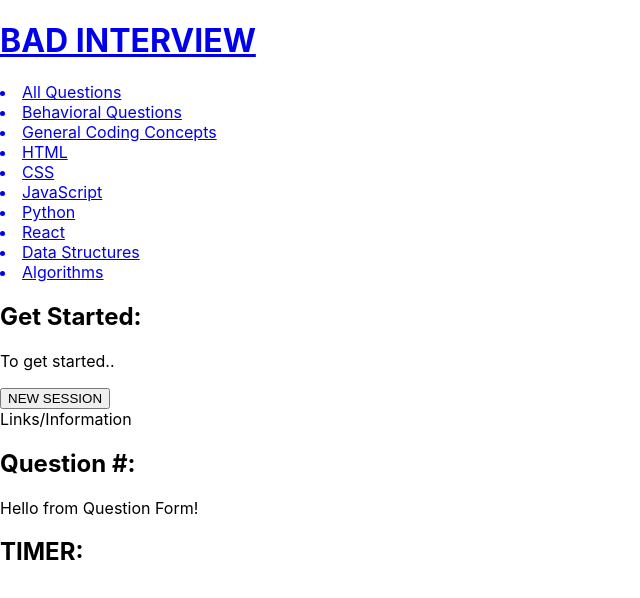
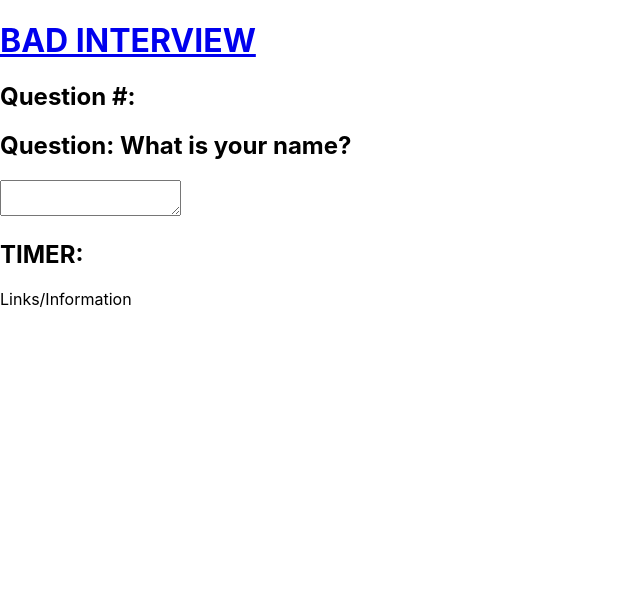
Before and after one commit to BrockPaperScissors/BadInterview, a React (Create React App) app: page /sessions/0 in a window 1280 px wide. Shown: the top 598 px of the page, without its empty margins (0-640 px from the left). Built offline with nearby package versions, Linux system fonts and the light colour scheme.

Commit message:
Restructured components and deleted unused components

```diff
--- a/src/App.js
+++ b/src/App.js
@@ -9,22 +9,40 @@ import {
 	Navigate,
 	Redirect,
 } from 'react-router-dom';
-import Home from './components/Home/Home';
+
 import QuestionSubject from './components/QuestionSubject/QuestionSubject';
 import Session from './components/Session/Session';
 import SessionReview from './components/SessionReview/SessionReview';
+import Nav from './components/Nav/Nav';
+import NewSession from './components/NewSession/NewSession';
+import SessionList from './containers/SessionList';
 
 function App() {
+	let sessionId = '';
 	return (
+		<>
+			{/* <SessionList /> */}
+			<header>
 				<div>
-			<Home />
+					<Link to='/'>
+						<h1>BAD INTERVIEW</h1>
+					</Link>
+				</div>
+			</header>
+			<div>
 				<Routes>
-				{/* <Route path='/' element={<Home />} /> */}
-				<Route path='/questions/:id' element={<QuestionSubject />} />
+					<Route path='/' element={<Nav />}>
+						<Route path='/' element={<NewSession />} />
+						<Route path='/questions/:subject' element={<QuestionSubject />} />
+					</Route>
 					<Route path='/sessions/:id' element={<Session />} />
 					<Route path='/review/session/:id' element={<SessionReview />} />
 				</Routes>
 			</div>
+			<footer>
+				<nav>Links/Information</nav>
+			</footer>
+		</>
 	);
 }
 
--- a/src/components/Home/Home.js
+++ /dev/null
@@ -1,65 +0,0 @@
-import { Link } from 'react-router-dom';
-export default function Home() {
-	const sessionId = '';
-	return (
-		<>
-			<div>
-				<header>
-					<div>
-						<Link to='/'>
-							<h1>BAD INTERVIEW</h1>
-						</Link>
-					</div>
-				</header>
-				<main>
-					<div>
-						<nav>
-							<Link to='/questions'>
-								<li>All Questions</li>
-							</Link>
-							<Link to='/questions/bq'>
-								<li>Behavioral Questions</li>
-							</Link>
-							<Link to='/questions/gcc'>
-								<li>General Coding Concepts</li>
-							</Link>
-							<Link to='/questions/html'>
-								<li>HTML</li>
-							</Link>
-							<Link to='/questions/css'>
-								<li>CSS</li>
-							</Link>
-							<Link to='/questions/javascript'>
-								<li>JavaScript</li>
-							</Link>
-							<Link to='/questions/python'>
-								<li>Python</li>
-							</Link>
-							<Link to='/questions/react'>
-								<li>React</li>
-							</Link>
-							<Link to='/questions/datastructures'>
-								<li>Data Structures</li>
-							</Link>
-							<Link to='/questions/algorithms'>
-								<li>Algorithms</li>
-							</Link>
-						</nav>
-					</div>
-					<div>
-						<div>
-							<h2>Get Started:</h2>
-							<p>To get started..</p>
-						</div>
-						<Link to={`/sessions/${sessionId}`}>
-							<button>NEW SESSION</button>
-						</Link>
-					</div>
-				</main>
-				<footer>
-					<nav>Links/Information</nav>
-				</footer>
-			</div>
-		</>
-	);
-}
--- a/src/components/QuestionCard/QuestionCard.js
+++ b/src/components/QuestionCard/QuestionCard.js
@@ -1,17 +1,8 @@
-import QuestionForm from '../QuestionForm/QuestionForm';
-
 export default function QuestionCard() {
 	return (
 		<div>
-			<div>
-				<h2>Question #:</h2>
-			</div>
-			<div>
-				<QuestionForm />
-			</div>
-			<div>
-				<h2>TIMER:</h2>
-			</div>
+			<h2>Question: What is your name?</h2>
+			<textarea row='3' col='25' />
 		</div>
 	);
 }
--- a/src/components/QuestionForm/QuestionForm.js
+++ /dev/null
@@ -1,3 +0,0 @@
-export default function QuestionForm() {
-	return <div>Hello from Question Form!</div>;
-}
--- a/src/components/QuestionSubject/QuestionSubject.js
+++ b/src/components/QuestionSubject/QuestionSubject.js
@@ -1,3 +1,3 @@
 export default function QuestionSubject() {
-	return <div>Hello from Question Subject!</div>;
+	return <div>hello</div>;
 }
--- a/src/components/Session/Session.js
+++ b/src/components/Session/Session.js
@@ -1,8 +1,15 @@
 import QuestionCard from '../QuestionCard/QuestionCard';
+
 export default function Session() {
 	return (
 		<div>
+			<div>
+				<h2>Question #:</h2>
+			</div>
 			<QuestionCard />
+			<div>
+				<h2>TIMER:</h2>
+			</div>
 		</div>
 	);
 }
```
Lines whose indentation alone changed are shown as unchanged.
